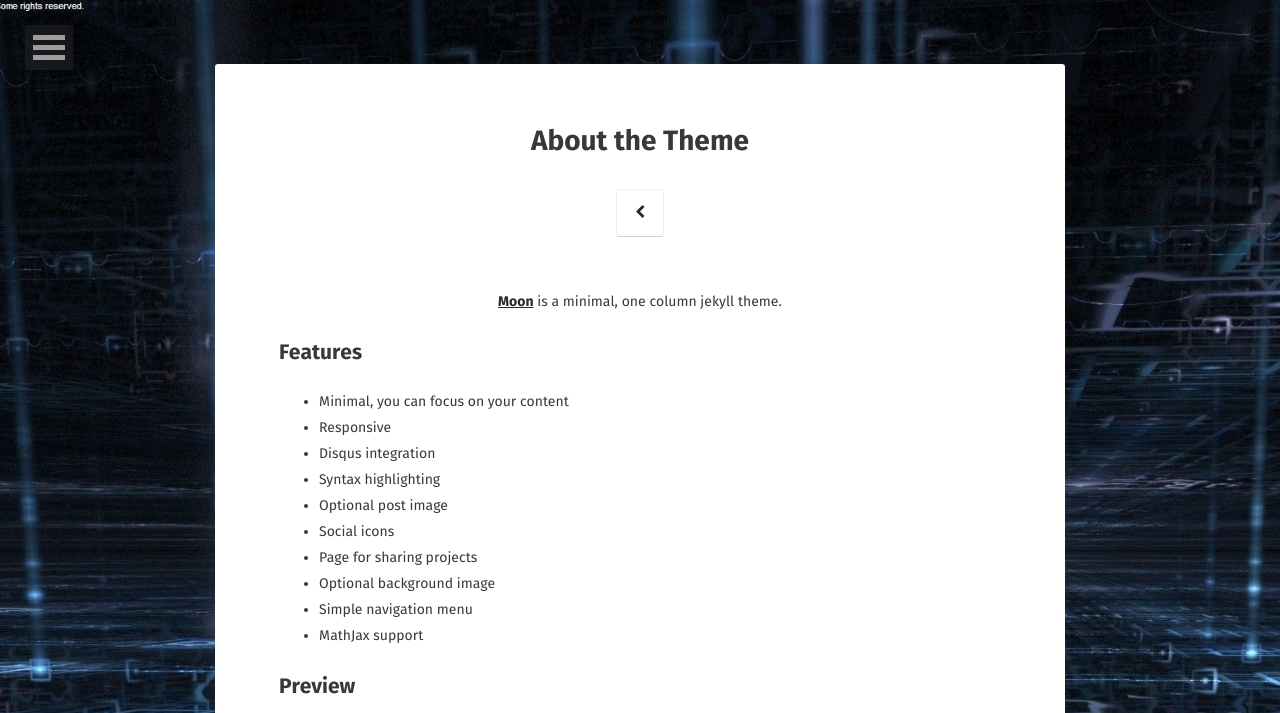
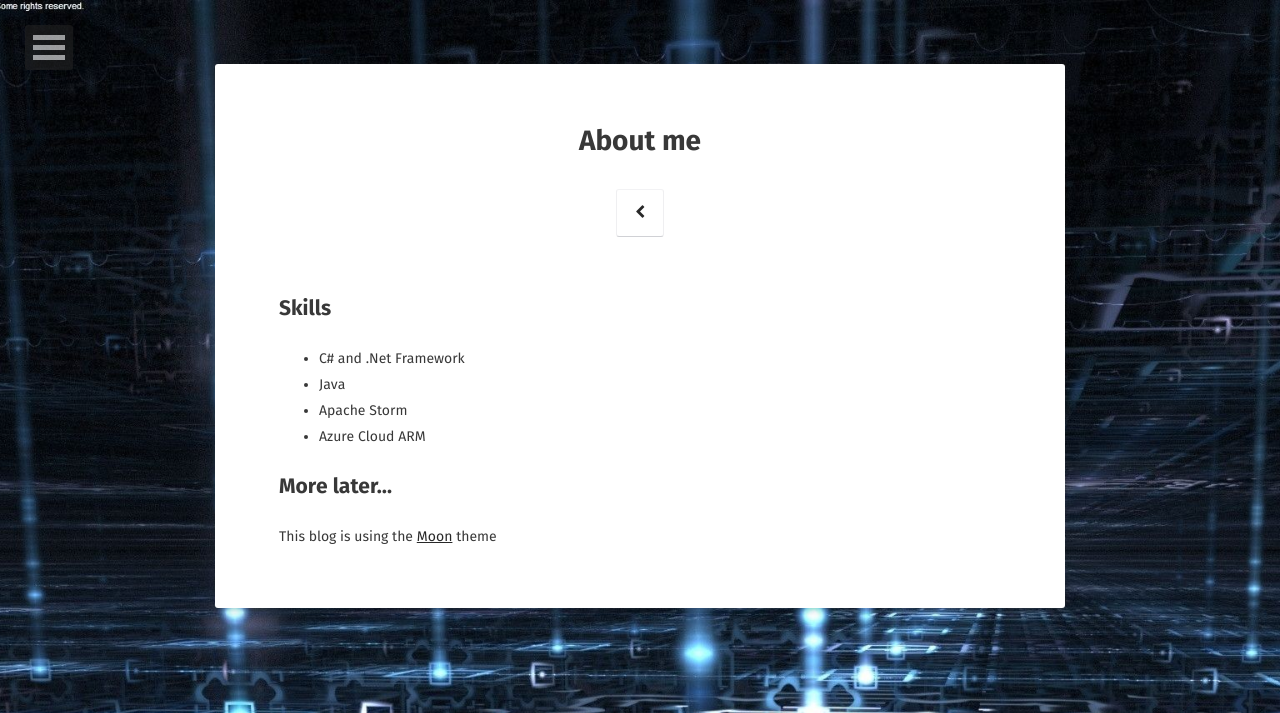
Before and after one commit to SebastianIoanPop/SebastianIoanPop.github.io, a Jekyll site: the page built from about/index.md, in a window 1280 px wide. Shown: the top 713 px of the page. Built offline with Jekyll 4.4.1, drawn with Linux system fonts in a browser that asks for light colours; some web fonts are replaced; some of the changed text lies outside the part shown; grey boxes are pictures that could not be loaded.

Commit message:
Changes and improvements

```diff
--- a/about/index.md
+++ b/about/index.md
@@ -1,37 +1,17 @@
 ---
 layout: page
-title: About the Theme
-tags: [about, Jekyll, theme, moon]
+title: About me
+tags: [about]
 date: 2016-03-21
 comments: false
 ---
 
-<center><a href="http://taylantatli.github.io/Moon"><b>Moon</b></a> is a minimal, one column jekyll theme.</center>
+## Skills
+* C# and .Net Framework
+* Java
+* Apache Storm
+* Azure Cloud ARM
 
-## Features
-* Minimal, you can focus on your content
-* Responsive
-* Disqus integration
-* Syntax highlighting
-* Optional post image
-* Social icons
-* Page for sharing projects
-* Optional background image
-* Simple navigation menu
-* MathJax support
+## More later...
 
-## Preview
-
-{% capture images %}
-    https://cloud.githubusercontent.com/assets/754514/14509720/61c61058-01d6-11e6-93ab-0918515ecd56.png
-    https://cloud.githubusercontent.com/assets/754514/14509716/61ac6c8e-01d6-11e6-879f-8308883de790.png
-{% endcapture %}
-{% include gallery images=images caption="Screenshots of Moon Theme" cols=2 %}
-
-See a [live version of Moon](http://taylantatli.github.io/Moon) hosted on GitHub.
-
-## Getting Started
-
-To learn how to install and use this theme check out the [Setup Guide](http://taylantatli.me/Moon/moon-theme/) for more information.
-
-[Install Moon](https://github.com/TaylanTatli/Moon){: .btn}
+This blog is using the <a href="http://taylantatli.github.io/Moon">Moon</a> theme
```
Also changed, not shown: _posts/2017-05-31-automation.md (+5 -5 lines).
